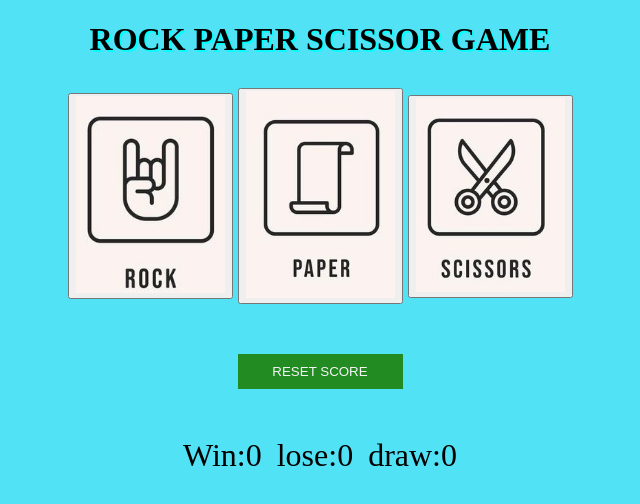
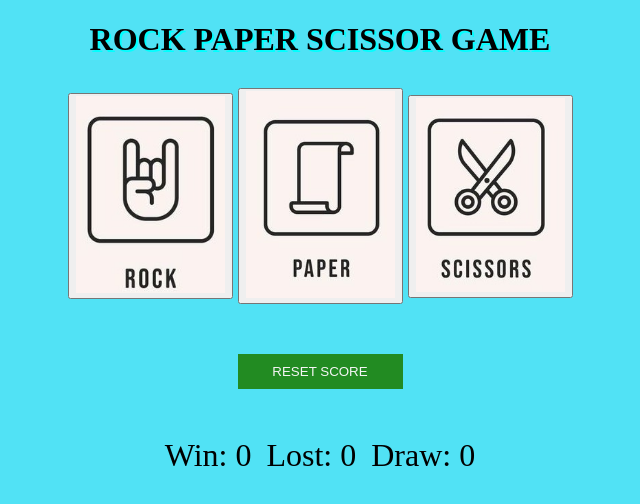
Before and after one commit to Raam-kishore/rockpaperscissor.github.io, a plain HTML site: page index.html in a window 1280 px wide. Both pictures are taken after a click on the button "RESET SCORE". Shown: the whole page, without its empty margins (320-960 px from the left). Drawn offline with Linux system fonts and the light colour scheme.

Commit message:
index.html

```diff
--- a/index.html
+++ b/index.html
@@ -15,7 +15,7 @@
             var choice = Math.floor(Math.random() * choices.length);
             var draw_para = document.getElementById('draw');
             var win_para = document.getElementById('win');
-            var lose_para = document.getElementById('lost'); // Corrected ID name
+            var lose_para = document.getElementById('lost');
             var temp=document.getElementById('temp');
             final=document.getElementById('final');
             var computer_choice = choices[choice];
@@ -38,16 +38,16 @@
             } else if (computer_choice === "rock" && player_move === "scissor") {
                 lose += 1;
                 temp.innerHTML="you lost the game computer :🪨 player:✂️"
-                lose_para.innerHTML = "Lost: " + lose; // Corrected text for losses
+                lose_para.innerHTML = "Lost: " + lose;
             } else if (computer_choice === "paper" && player_move === "rock") {
                 lose += 1;
                 temp.innerHTML="you lost the game computer :📃 player:🪨"
-                lose_para.innerHTML = "Lost: " + lose; // Corrected text for losses
+                lose_para.innerHTML = "Lost: " + lose;
             } else if (computer_choice === "scissor" && player_move === "paper") {
                 lose += 1;
                 temp.innerHTML="you lost the game computer :✂️ player:📃"
                  win_para.innerHTML = "Win: " + win;
-                lose_para.innerHTML = "Lost: " + lose; // Corrected text for losses
+                lose_para.innerHTML = "Lost: " + lose;
             }
             if (win>=5)
         {
@@ -58,19 +58,20 @@
             final.innerHtML="You lose the math";
         }
         }
-        function reset_score(){
-            let win=document.getElementById('win');
-            let lose=document.getElementById('lost');
-            let draw=document.getElementById('draw');
-            let temp=document.getElementById('temp');
-            temp.innerText=""
-            win.innerHTML="Win:0";
-            lose.innerHTML="lose:0";
-            draw.innerHTML="draw:0";
-            final.innerHTML="";
+        function reset_score() {
+    var win_para = document.getElementById('win');
+    var lose_para = document.getElementById('lost');
+    var draw_para = document.getElementById('draw');
+    var temp = document.getElementById('temp');
+    win = 0;
+    draw = 0;
+    lose = 0;
+    win_para.innerHTML = "Win: " + win;
+    lose_para.innerHTML = "Lost: " + lose;
+    draw_para.innerHTML = "Draw: " + draw;
+    final.innerHTML="";
+}
 
-
-        }
 
 
     </script>
@@ -134,6 +135,10 @@ img
 #temp{
     text-align:center;
 }
+#final
+{
+    text-align:center;
+}
     </style>
 </head>
 <body>
```
